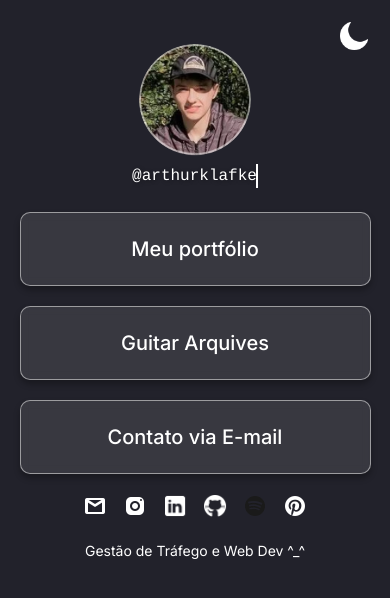
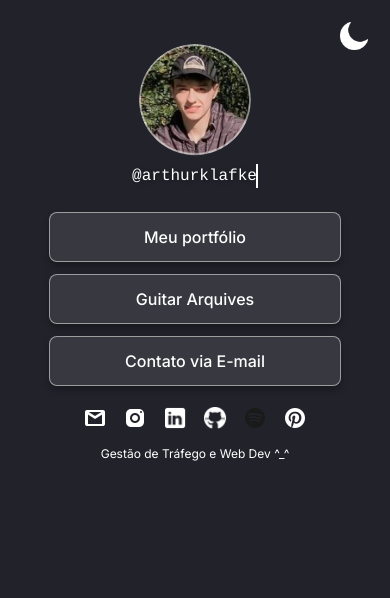
Before and after one commit to Klafke96/MyLinks-Linktree-website, a website: page index.html in a window 390 px wide. Drawn offline with Linux system fonts and the light colour scheme; files whose address does not match are found by name.

Commit message:
Save XVI - Mobile V6

```diff
--- a/style.css
+++ b/style.css
@@ -304,6 +304,7 @@ button, a, .hover-effect {
     transition: transform 0.3s ease, opacity 0.3s ease;
 }
 
+/* Estilos específicos para telas menores que 768px */
 @media only screen and (max-width: 768px) {
 
     /* Ajustando o container para telas menores */
@@ -316,33 +317,33 @@ button, a, .hover-effect {
         align-items: center;
     }
 
-    /* Aumentando a altura e tamanho dos botões */
+    /* Botões com menos largura e texto proporcional */
     ul li a {
-        width: 90vw;               /* Botões ocupam 90% da largura da tela */
-        padding: 24px 16px;         /* Padding para botões mais altos */
-        font-size: 20px;            /* Tamanho da fonte maior */
-        border-radius: 10px;        /* Bordas arredondadas */
+        width: 75vw;               /* Botões ocupam 75% da largura da tela */
+        padding: 14px 10px;         /* Padding menor para um design mais leve */
+        font-size: 16px;            /* Tamanho da fonte menor */
+        border-radius: 8px;         /* Bordas mais suavemente arredondadas */
         box-sizing: border-box;
     }
 
     /* Ajustando o espaço entre os botões */
     ul {
-        gap: 20px;                  /* Espaçamento entre os botões */
+        gap: 12px;                  /* Espaçamento suave entre os botões */
     }
 
     /* Ajustando os ícones sociais */
     #social-icons {
-        margin-top: 20px;           /* Espaçamento entre botões e ícones sociais */
+        margin-top: 16px;           /* Espaçamento entre botões e ícones sociais */
     }
 
     #social-icons a {
-        width: 36px;                /* Aumenta o tamanho dos ícones */
-        height: 36px;
+        width: 28px;                /* Tamanho dos ícones sociais reduzido */
+        height: 28px;
     }
 
     /* Ajustando o rodapé */
     footer {
-        padding: 24px 0;
-        font-size: 14px;
+        padding: 16px 0;
+        font-size: 12px;
     }
 }
```
